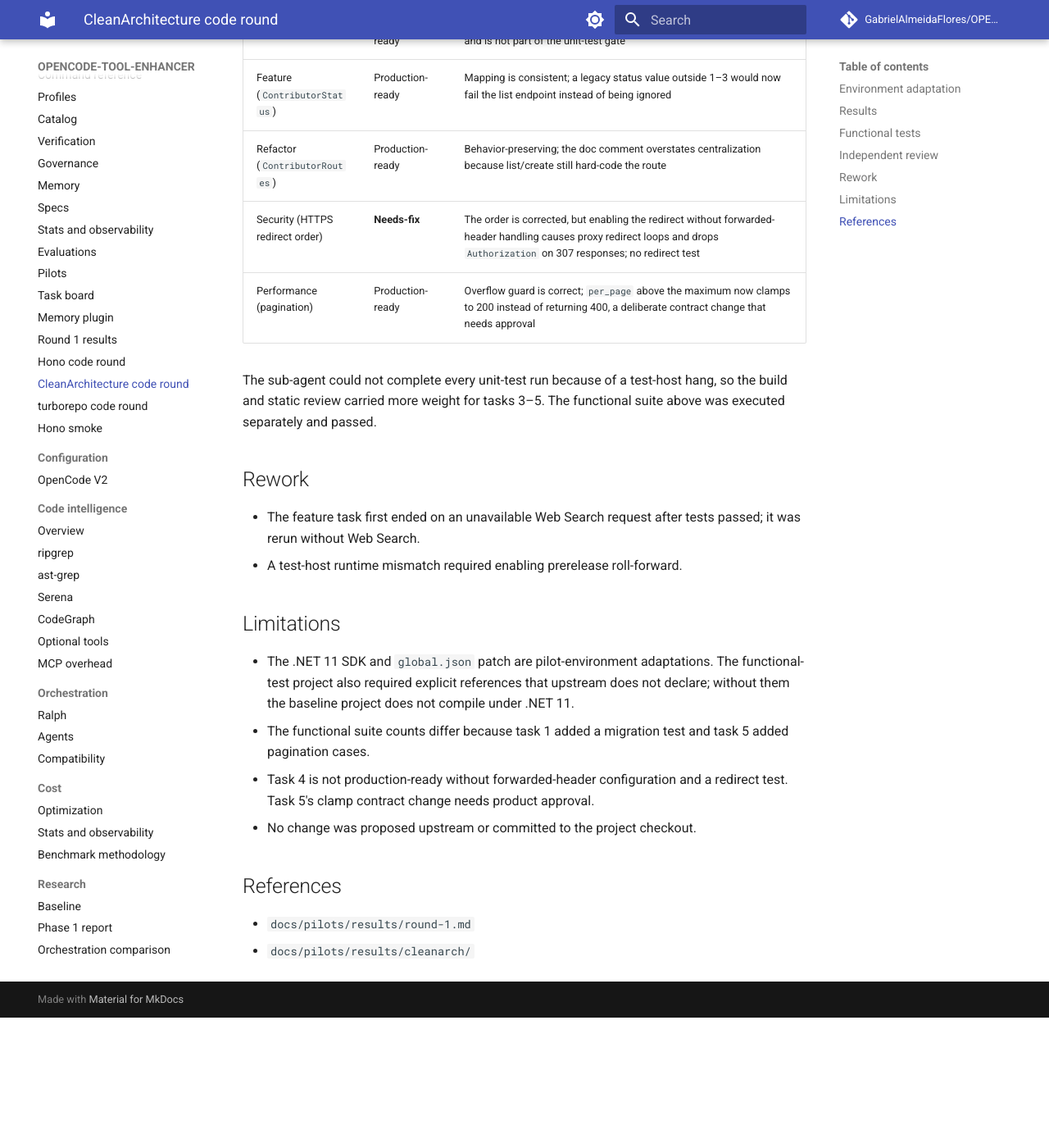
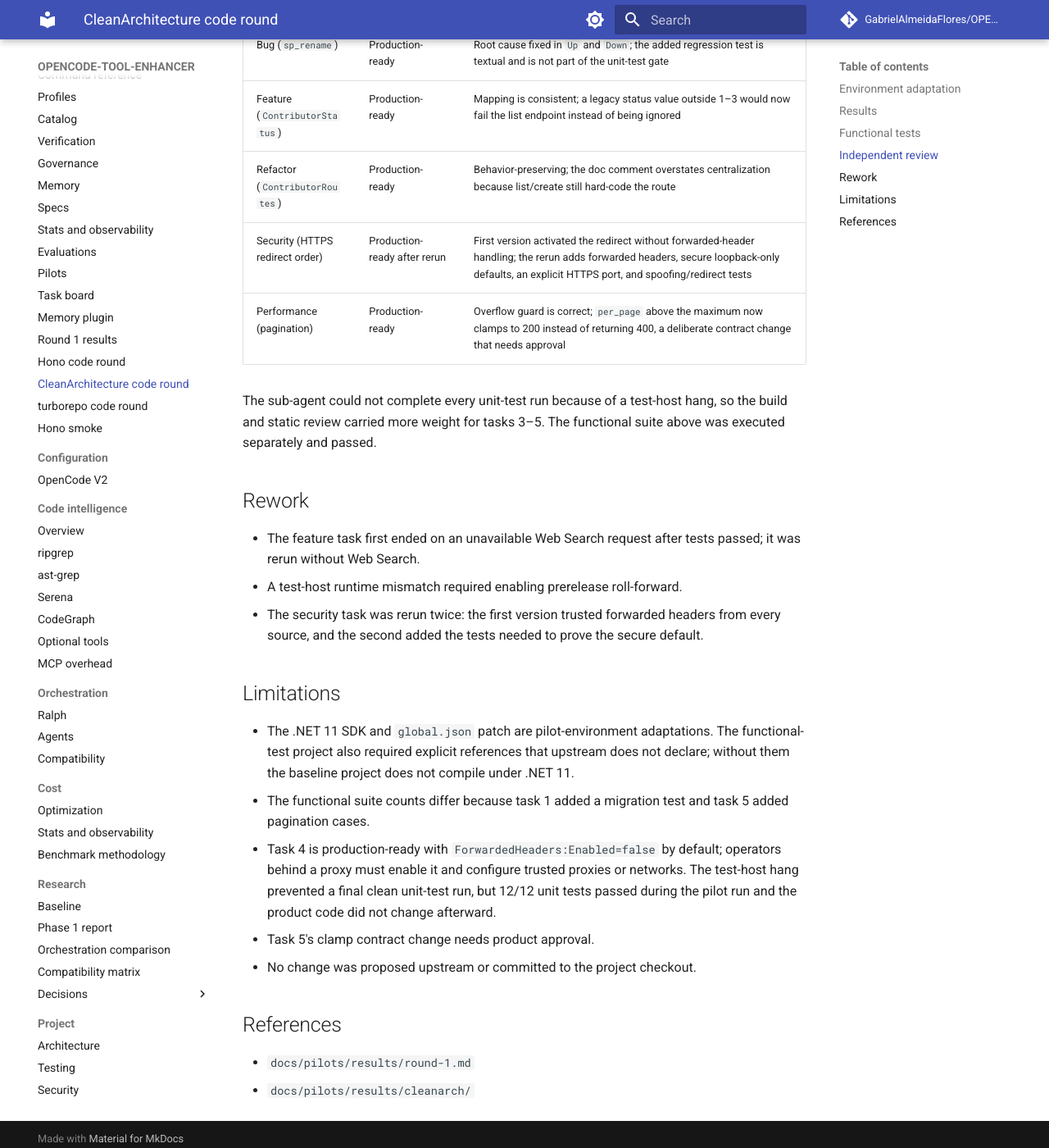
Before and after one commit to GabrielAlmeidaFlores/OPENCODE-TOOL-ENHANCER, an MkDocs documentation site: the page built from docs/pilots/results/code-round-cleanarch.md, in a window 1280 px wide and 1400 px high, scrolled down 1969 px. Shown: the whole window at 82% size. Built offline with MkDocs 1.6.1 and Material for MkDocs 9.7.7, drawn with Linux system fonts in a browser that asks for light colours; comment, search, counter and statistics services are not loaded; before the commit the page ends 3210 px from its top, so only the background shows below that; some of the changed text lies outside the part shown.

Commit message:
docs: record reviewed HTTPS redirect fix for CleanArchitecture pilot

```diff
--- a/docs/pilots/results/code-round-cleanarch.md
+++ b/docs/pilots/results/code-round-cleanarch.md
@@ -1,6 +1,6 @@
 # CleanArchitecture Code-Change Pilot
 
-> **Status:** Experimental · **Last verified:** 2026-11-12 · **Evidence:** build, 14 unit tests, and 12–17 functional tests passed per task on .NET 11 with a documented reference workaround; one of five changes needs a security fix after review
+> **Status:** Experimental · **Last verified:** 2026-11-13 · **Evidence:** build, unit tests, and 10–17 functional tests passed per task on .NET 11 with a documented reference workaround; all five changes are production-ready after review
 
 Five code-change tasks on `ardalis/CleanArchitecture` at `302e8ac4d6`. Each ran in a disposable clone with a locally installed .NET 11 SDK and the `backend-developer` agent.
 
@@ -31,10 +31,10 @@ The SQL Server and SQLite functional suite was executed separately on each task
 | Bug | 12 | Passed |
 | Feature | 10 | Passed |
 | Refactor | 10 | Passed |
-| Security | 10 | Passed |
+| Security | 15 | Passed |
 | Performance | 17 | Passed |
 
-The suite includes `Testcontainers.MsSql` SQL Server tests, SQLite fallback tests, and endpoint tests. The untouched base clone passes the same 10-test baseline with the reference workaround, so the task results are not caused by the workaround.
+The suite includes `Testcontainers.MsSql` SQL Server tests, SQLite fallback tests, and endpoint tests. The untouched base clone passes the same 10-test baseline with the reference workaround, so the task results are not caused by the workaround. The security task added five HTTPS-redirection tests.
 
 ## Independent review
 
@@ -45,7 +45,7 @@ A separate reviewer agent read each diff and built the solution. Verdicts:
 | Bug (`sp_rename`) | Production-ready | Root cause fixed in `Up` and `Down`; the added regression test is textual and is not part of the unit-test gate |
 | Feature (`ContributorStatus`) | Production-ready | Mapping is consistent; a legacy status value outside 1–3 would now fail the list endpoint instead of being ignored |
 | Refactor (`ContributorRoutes`) | Production-ready | Behavior-preserving; the doc comment overstates centralization because list/create still hard-code the route |
-| Security (HTTPS redirect order) | **Needs-fix** | The order is corrected, but enabling the redirect without forwarded-header handling causes proxy redirect loops and drops `Authorization` on 307 responses; no redirect test |
+| Security (HTTPS redirect order) | Production-ready after rerun | First version activated the redirect without forwarded-header handling; the rerun adds forwarded headers, secure loopback-only defaults, an explicit HTTPS port, and spoofing/redirect tests |
 | Performance (pagination) | Production-ready | Overflow guard is correct; `per_page` above the maximum now clamps to 200 instead of returning 400, a deliberate contract change that needs approval |
 
 The sub-agent could not complete every unit-test run because of a test-host hang, so the build and static review carried more weight for tasks 3–5. The functional suite above was executed separately and passed.
@@ -54,12 +54,14 @@ The sub-agent could not complete every unit-test run because of a test-host hang
 
 - The feature task first ended on an unavailable Web Search request after tests passed; it was rerun without Web Search.
 - A test-host runtime mismatch required enabling prerelease roll-forward.
+- The security task was rerun twice: the first version trusted forwarded headers from every source, and the second added the tests needed to prove the secure default.
 
 ## Limitations
 
 - The .NET 11 SDK and `global.json` patch are pilot-environment adaptations. The functional-test project also required explicit references that upstream does not declare; without them the baseline project does not compile under .NET 11.
 - The functional suite counts differ because task 1 added a migration test and task 5 added pagination cases.
-- Task 4 is not production-ready without forwarded-header configuration and a redirect test. Task 5's clamp contract change needs product approval.
+- Task 4 is production-ready with `ForwardedHeaders:Enabled=false` by default; operators behind a proxy must enable it and configure trusted proxies or networks. The test-host hang prevented a final clean unit-test run, but 12/12 unit tests passed during the pilot run and the product code did not change afterward.
+- Task 5's clamp contract change needs product approval.
 - No change was proposed upstream or committed to the project checkout.
 
 ## References
```
Also changed, not shown: CHANGELOG.md (+1 -1 lines), README.md (+1 -1 lines), ROADMAP.md (+1 -1 lines), docs/pilots/README.md (+1 -1 lines), docs/pilots/results/code-round-turbo.md (+1 -1 lines).
